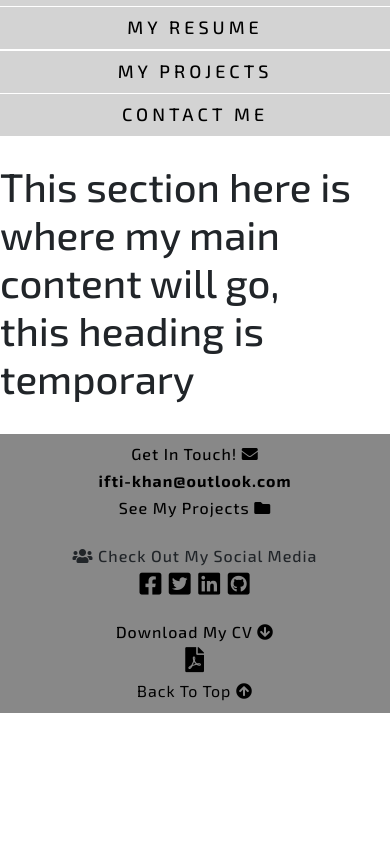
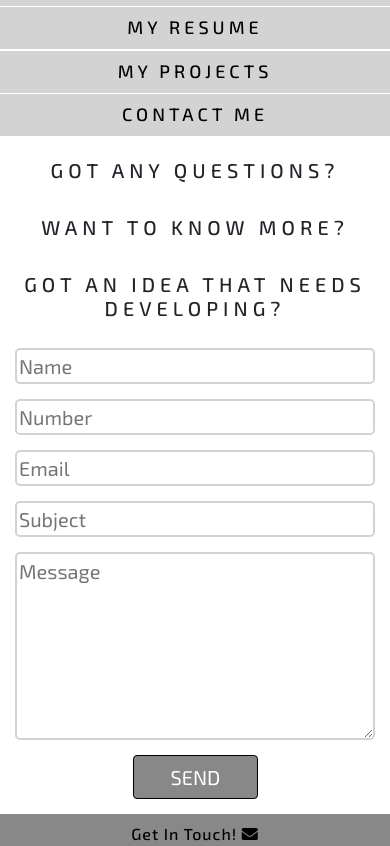
Before and after one commit to ifti-khan/ifti-khan-portfolio, a plain HTML site: page personal_portfolio/contact_me.html in a window 390 px wide. Shown: the part 700-1546 px from the top of the page. Before the commit the page ends 1413 px from the top, so only its background shows below. Drawn offline with nearby package versions, Linux system fonts and the light colour scheme.

Commit message:
new: created contact page, styled it and done media queries, mod: removed background color for project page, fix: fixed overflow scroll for all device sizes for resume page.

```diff
--- a/personal_portfolio/assets/css/media_queries.css
+++ b/personal_portfolio/assets/css/media_queries.css
@@ -2,6 +2,10 @@
 
 /****************************************Larger Laptops 1440px*/
 @media (max-width: 1440px) {
+
+    .resume-rightside-content {
+        overflow: auto;
+    }
 
     .project_content h2 {
         margin-bottom: 5px;
@@ -19,6 +23,33 @@
         margin-top: 10px;
         margin-left: 10px;
     }
+
+    .contact_content h3 {
+        text-align: center;
+        margin-top: 15px;
+        font-size: 20px;
+        padding: 5px;
+    }
+
+    .contact_form {
+        margin: 0 auto;
+    }
+
+    #fullname,
+    #mobile,
+    #email,
+    #subject,
+    #message {
+        width: 100%;
+        font-size: 20px;
+    }
+
+    .send-btn {
+        width: 125px;
+        font-size: 20px;
+    }
+
+
 
 }
 
@@ -75,6 +106,10 @@
         font-size: 18px;
     }
 
+    .resume-rightside-content {
+        overflow: auto;
+    }
+
     .hobbies_interests h4 {
         font-size: 18px;
     }
@@ -93,6 +128,31 @@
     .visit-site-btn {
         margin-top: 10px;
         margin-left: 5px;
+    }
+
+    .contact_content h3 {
+        text-align: center;
+        margin-top: 15px;
+        font-size: 20px;
+        padding: 5px;
+    }
+
+    .contact_form {
+        margin: 0 auto;
+    }
+
+    #fullname,
+    #mobile,
+    #email,
+    #subject,
+    #message {
+        width: 80%;
+        font-size: 20px;
+    }
+
+    .send-btn {
+        width: 125px;
+        font-size: 20px;
     }
 
     #email_footer_head,
@@ -169,6 +229,10 @@
 
     .about-me h5 {
         font-size: 16px;
+    }
+
+    .resume-rightside-content {
+        overflow: auto;
     }
 
     .workhistory-item:before,
@@ -323,6 +387,10 @@
         margin-bottom: 10px;
     }
 
+    .resume-rightside-content {
+        overflow: auto;
+    }
+
     .workhistory-item:before,
     .education-item:before {
         position: initial;
@@ -378,6 +446,31 @@
         display: block;
         margin: 0 auto;
         margin-top: 10px;
+    }
+
+    .contact_content h3 {
+        text-align: center;
+        margin-top: 15px;
+        font-size: 20px;
+        padding: 5px;
+    }
+
+    .contact_form {
+        margin: 0 auto;
+    }
+
+    #fullname,
+    #mobile,
+    #email,
+    #subject,
+    #message {
+        width: 85%;
+        font-size: 20px;
+    }
+
+    .send-btn {
+        width: 125px;
+        font-size: 20px;
     }
 
     #email_footer_head,
@@ -488,7 +581,6 @@
 
     .resume-rightside-content {
         overflow: auto;
-        height: 100vh;
     }
 
     .resume-rightside-content h3 {
@@ -557,6 +649,31 @@
         margin-top: 0px;
     }
 
+    .contact_content h3 {
+        text-align: center;
+        margin-top: 15px;
+        font-size: 20px;
+        padding: 5px;
+    }
+
+    .contact_form {
+        margin: 0 auto;
+    }
+
+    #fullname,
+    #mobile,
+    #email,
+    #subject,
+    #message {
+        width: 100%;
+        font-size: 20px;
+    }
+
+    .send-btn {
+        width: 125px;
+        font-size: 20px;
+    }
+
     #social_icons,
     #dl_icon {
         font-size: 25px;
--- a/personal_portfolio/assets/css/style.css
+++ b/personal_portfolio/assets/css/style.css
@@ -232,9 +232,8 @@ body {
 .resume-rightside-content {
     text-align: center;
     letter-spacing: 2px;
+    overflow: auto;
     height: 50vh;
-    overflow-y: scroll;
-
 }
 
 .resume-rightside-content h3 {
@@ -392,13 +391,11 @@ body {
 
 .love-running-info {
     padding: 15px;
-    background-color: lightgray;
-    border-right: 2px solid #ffffff;
+
 }
 
 .love-running-links {
     padding: 15px;
-    background-color: lightgray;
 }
 
 .love-running-info a,
@@ -423,8 +420,6 @@ body {
 .myproject-info {
     margin-top: 15px;
     padding: 15px;
-    background-color: lightgray;
-    border-right: 2px solid #ffffff;
 }
 
 .stream-links,
@@ -433,7 +428,6 @@ body {
 .myproject-links {
     margin-top: 15px;
     padding: 15px;
-    background-color: lightgray;
 }
 
 .site-thumbs {
@@ -447,7 +441,7 @@ body {
 
 .visit-site-btn {
     text-transform: uppercase;
-    background-color: lightgray;
+    background-color: #ffffff;
     color: black;
     letter-spacing: 3px;
     font-weight: 900;
@@ -463,7 +457,42 @@ body {
 
 /****************************************contact_me.html Start*/
 
+.contact_content h3 {
+    text-align: center;
+    margin-top: 25px;
+    font-size: 20px;
+    letter-spacing: 5px;
+    text-transform: uppercase;
+    padding: 25px 0px;
+}
 
+.contact_form {
+    margin: 25px;
+}
+
+#fullname,
+#mobile,
+#email,
+#subject,
+#message {
+    border: 2px solid lightgray;
+    width: 75%;
+    display: block;
+    margin: 15px auto;
+    border-radius: 5px;
+    font-size: 20px;
+}
+
+.send-btn {
+    width: 150px;
+    text-transform: uppercase;
+    font-size: 22px;
+    background-color: #888888;
+    border: 1px solid #000000;
+    color: #fff;
+    display: block;
+    margin: 15px auto;
+}
 
 /****************************************contact_me.html End*/
 
--- a/personal_portfolio/contact_me.html
+++ b/personal_portfolio/contact_me.html
@@ -61,8 +61,41 @@
         </div>
     </nav>
 
-    <div class="main_content"><br>
-        <h1>This section here is where my main content will go,<br> this heading is temporary</h1><br>
+    <div class="contact_content">
+        <div class="row no-gutter">
+            <div class="col-12 col-md-6 col-lg-4 col-xl-4">
+                <h3>Got any questions?</h3>
+            </div>
+            <div class="col-12 col-md-6 col-lg-4 col-xl-4">
+                <h3>Want to know more?</h3>
+            </div>
+            <div class="col-12 col-md-12 col-lg-4 col-xl-4">
+                <h3>Got an idea that needs developing?</h3>
+            </div>
+        </div>
+
+        <div class="row no-gutter">
+            <div class="col-xl-2"></div>
+            <div class="col-12 col-md-12 col-lg-12 col-xl-8 contact_form">
+                <form>
+
+                    <input type="text" id="fullname" placeholder="Name" required>
+
+                    <input type="text" id="mobile" placeholder="Number" required>
+
+                    <input type="email" id="email" placeholder="Email" required>
+
+                    <input type="text" id="subject" placeholder="Subject" required>
+
+                    <textarea id="message" placeholder="Message" rows="6" required></textarea>
+
+                    <input type="submit" class="btn btn-outline-secondary hvr-sweep-to-right send-btn" value="Send">
+                </form>
+            </div>
+
+            <div class="col-xl-2"></div>
+
+        </div>
     </div>
 
     <footer>
```
Also changed, not shown: personal_portfolio/my_resume.html (+1 -1 lines).
